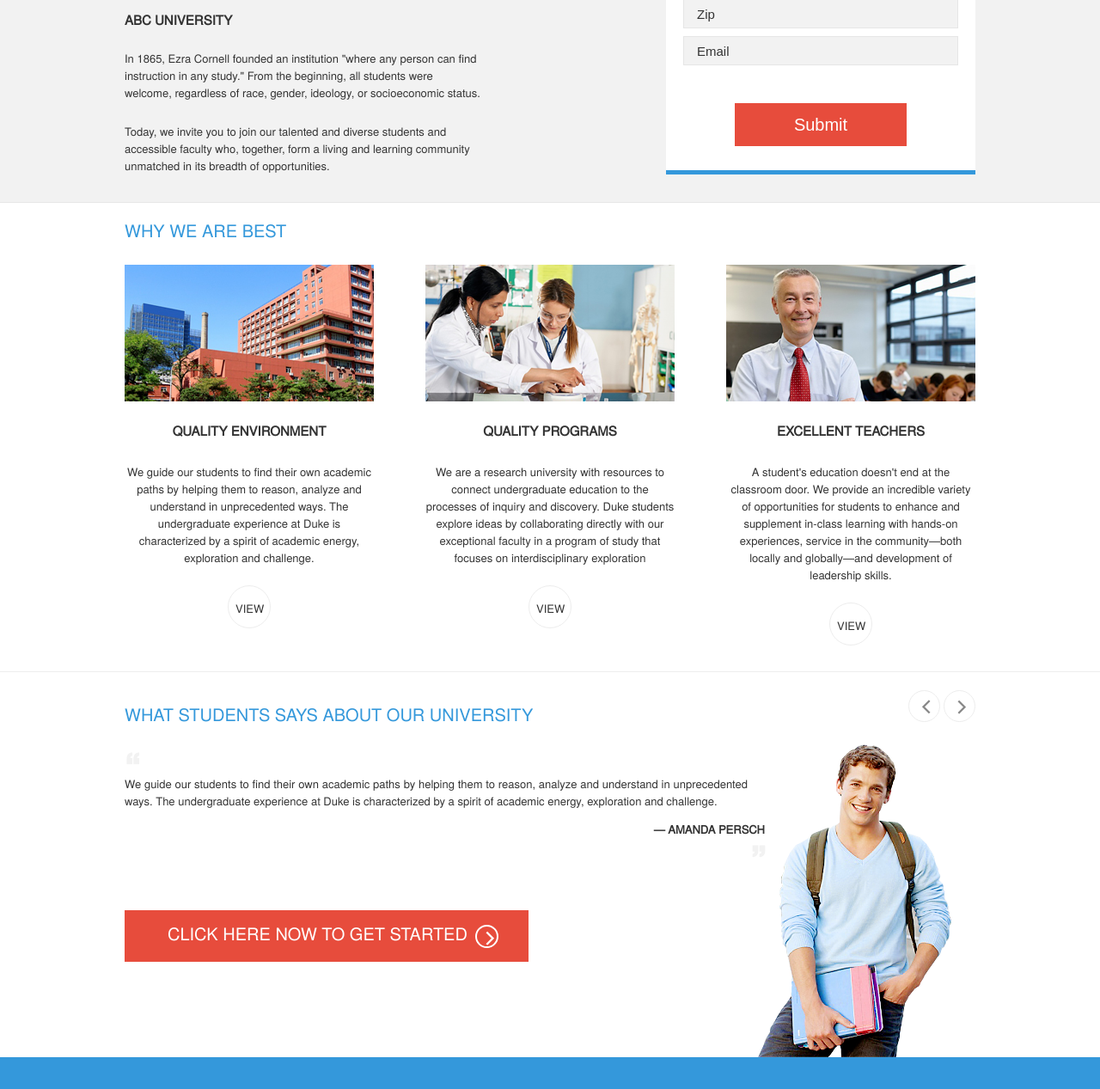
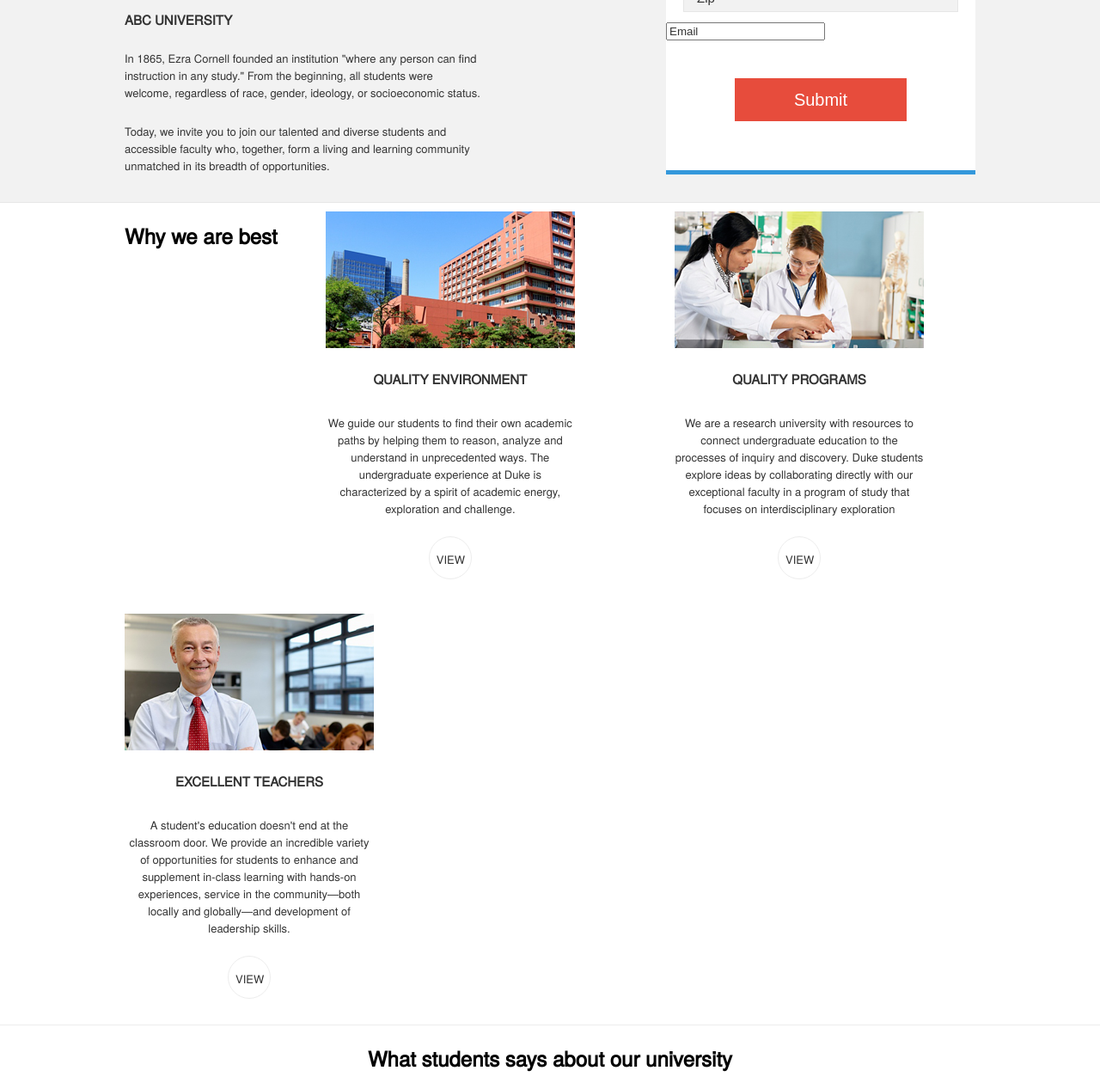
Before and after one commit to lalinchik/markup_hw, a plain HTML site: page exam/html/index.html in a window 1280 px wide. Shown: the part 444-1711 px from the top of the page at 86% size. Drawn offline with Linux system fonts and the light colour scheme.

Commit message:
Fixed after review

```diff
--- a/exam/css/style2.scss
+++ b/exam/css/style2.scss
@@ -21,6 +21,7 @@ body {
   align-items: center;
 
   .logo{
+    display: block;
     margin: 17px auto 3px auto;
     width: 53px;
     height: 53px;
@@ -113,7 +114,7 @@ body {
     .login-form {
       overflow: hidden;
 
-      input[type="text"] {
+      input[type="text"], input[type="tel"], input[type="email"] {
         display: block;
         width: calc(100% - 40px);
         height: 34px;
@@ -220,7 +221,7 @@ body {
     flex-direction: column;
     align-items: center;
 
-    h1 {
+    h2 {
       font-weight: 100;
       font-size: 20px;
       text-transform: uppercase;
@@ -273,20 +274,19 @@ body {
 .feedback {
   height: 745px;
   position: relative;
+  display: flex;
+  flex-direction: column;
+  align-items: center;
 
-  .feedback-title {
-    display: flex;
-    flex-direction: column;
-    align-items: center;
-    margin-bottom: 22px;
 
-    h1 {
+
+    .feedback-title {
       color: #3498db;
       font-size: 20px;
       font-weight: 100;
       text-transform: uppercase;
       text-align: center;
-      margin: 34px 20px 15px 15px;
+      margin: 34px auto 15px auto;
     }
 
     .arrow {
@@ -331,7 +331,7 @@ body {
     .arrow:hover {
       background: #f2f2f2;
     }
-  }
+
 
   .annotation {
     font-size: 13px;
@@ -357,6 +357,7 @@ body {
     text-transform: uppercase;
     color: #f2f2f2;
     display: block;
+    margin-top: 22px;
   }
 
   .author::after {
@@ -432,6 +433,7 @@ footer {
   }
 
   .logo-footer {
+    display: block;
     margin: 32px auto 10px auto;
     width: 53px;
     height: 53px;
@@ -581,24 +583,20 @@ footer {
   .feedback {
     height: 448px;
     padding: 0 20px 0 20px;
+    display: flex;
+    flex-direction: row;
+    flex-wrap: wrap;
+    text-align: left;
+    justify-content: space-between;
+    align-content: flex-start;
 
-    .comment {
-      display: flex;
-      flex-direction: column;
-      align-items: flex-start;
-
-      .feedback-title {
-        display: flex;
-        flex-direction: row;
-        width: 100%;
-        justify-content: space-between;
-
-        h1 {
+      .feedback-title{
           margin-left: 0;
         }
-      }
+
 
       .comment-text {
+        flex-basis: 100%;
         padding-right: 225px;
 
         .annotation {
@@ -609,7 +607,7 @@ footer {
           align-self: flex-end;
         }
       }
-    }
+
 
     .get-started {
       display: flex;
--- a/exam/html/index.html
+++ b/exam/html/index.html
@@ -9,7 +9,7 @@
 <body>
 <header class="main-header">
     <div class="brand">
-        <div class="logo"></div>
+        <a href="#" class="logo"></a>
         <h1 class="company-name">ABC university</h1>
     </div>
 
@@ -40,10 +40,10 @@
             </div>
             <input type="text" class="first_name" name="first_name" placeholder="First Name" required>
             <input type="text" class="last_name" name="last_name" placeholder="Last Name" required>
-            <input type="text" class="phone" name="phone" placeholder="Phone" required>
+            <input type="tel" class="phone" name="phone" placeholder="Phone" required>
             <textarea class="address" name="address" placeholder="Address" required></textarea>
             <input type="text" class="zip" name="zip" placeholder="Zip" required>
-            <input type="text" class="email" name="email" placeholder="Email" required>
+            <input type="email" class="email" name="email" placeholder="Email" required>
             <input type="submit" class="submit" name="submit" value="Submit">
         </form>
     </div>
@@ -62,13 +62,13 @@
 </section>
 <!-----------------------------------------------good point------------------------------------------------------------>
 <section class="good-point">
-    <h1>Why we are best</h1>
+    <h2>Why we are best</h2>
 
     <div class="point-column">
         <img class="point-img" src="../img/good-point/point1.png">
 
         <div class="description-benefits">
-            <h2 class="title">Quality environment</h2>
+            <h3 class="title">Quality environment</h3>
 
             <p>We guide our students to find their own academic paths by helping them to reason, analyze and
                 understand in unprecedented ways. The undergraduate experience at Duke is characterized by a
@@ -84,7 +84,7 @@
         <img class="point-img" src="../img/good-point/point2.png">
 
         <div class="description-benefits">
-            <h2 class="title">Quality programs</h2>
+            <h3 class="title">Quality programs</h3>
 
             <p>We are a research university with resources to connect undergraduate education to the processes
                 of inquiry and discovery. Duke students explore ideas by collaborating directly with our exceptional
@@ -100,7 +100,7 @@
         <img class="point-img" src="../img/good-point/point3.png">
 
         <div class="description-benefits">
-            <h2 class="title">Excellent teachers</h2>
+            <h3 class="title">Excellent teachers</h3>
 
             <p>A student's education doesn't end at the classroom door. We provide an incredible variety of
                 opportunities for students to enhance and supplement in-class learning with hands-on experiences,
@@ -114,9 +114,7 @@
 </section>
 <!-----------------------------------------------feedback----------------------------------------------------------->
 <section class="feedback">
-    <div class="comment">
-        <div class="feedback-title">
-            <h1>What students says about our university</h1>
+            <h2 class="feedback-title">What students says about our university</h2>
 
             <div class="prev-next">
                 <div class="arrow">
@@ -149,7 +147,7 @@
 <!-----------------------------------------------footer---------------------------------------------------------------->
 <footer>
     <div class="brand">
-        <div class="logo-footer"></div>
+        <a href="#" class="logo-footer"></a>
         <h1 class="company-name">ABC university</h1>
     </div>
 
```
